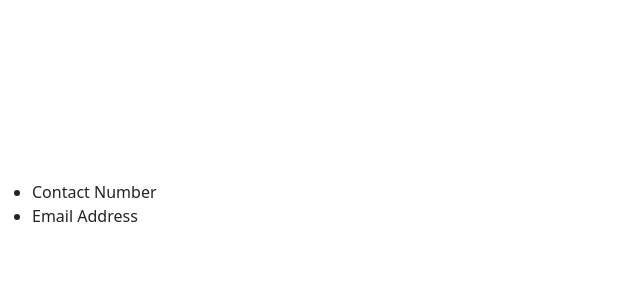
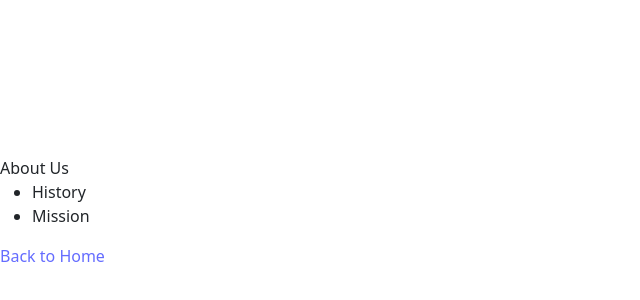
Before and after one commit to 1ce-nine/anyVolt, a React (Vite) app: page /about-us in a window 1280 px wide. Shown: the part 188-488 px from the top of the page, without its empty margins (0-640 px from the left). Built offline with nearby package versions, Linux system fonts and the light colour scheme; the HTML template or start-up script is replaced by a standard one.

Commit message:
Created link back to home page from about us page. also created header and footer functions for about us page

```diff
--- a/src/about_us.jsx
+++ b/src/about_us.jsx
@@ -1,16 +1,37 @@
 import React from "react";
+import { Link } from "react-router-dom";
+
+function Header() {
+  return(
+    <header>
+      About Us
+    </header>
+  )
+}
+
+function Footer() {
+  return (
+    <footer>
+      <Link to="/">Back to Home</Link>
+    </footer>
+  )
+}
 
 function AboutUs() {
   return (
     <>
       <main>
+        <Header />
         <ul>
-          <li>Contact Number</li>
-          <li>Email Address</li>
+          <li>History</li>
+          <li>Mission</li>
         </ul>
+        <Footer />
       </main>
     </>
   );
 }
 
+
+
 export default AboutUs;
```
